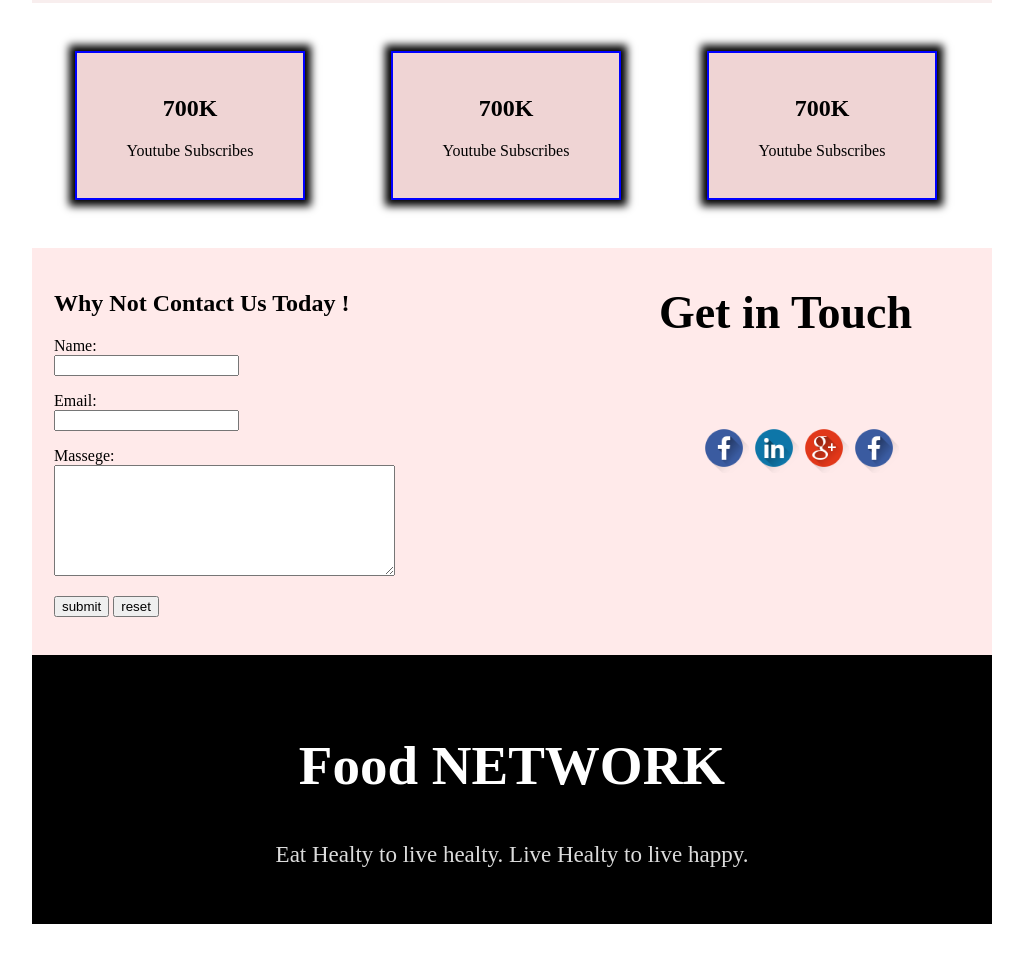
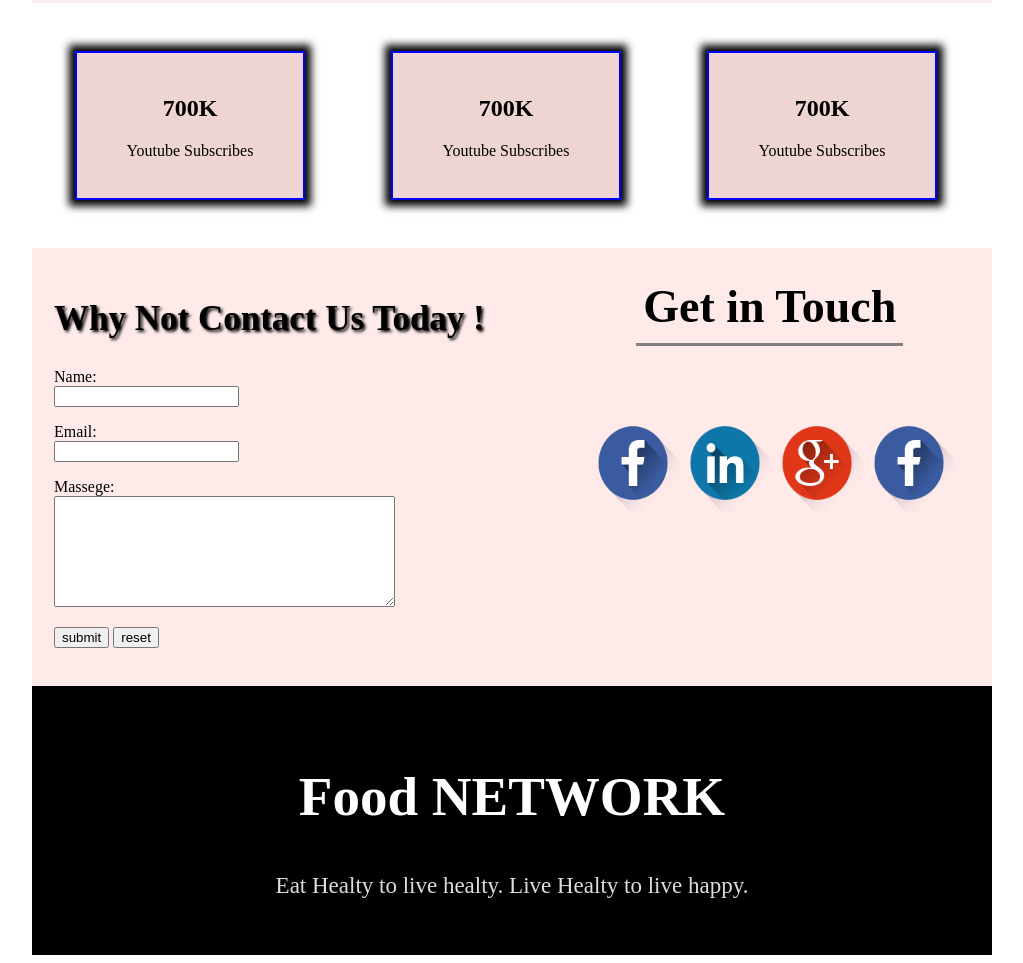
Before and after one commit to niaz3315/assingment_1, a plain HTML site: page index.html in a window 1280 px wide. Shown: the part 1977-2940 px from the top of the page, without its empty margins (128-1151 px from the left). Before the commit the page ends 2909 px from the top, so only its background shows below. Drawn offline with Linux system fonts and the light colour scheme.

Commit message:
cont add

```diff
--- a/style.css
+++ b/style.css
@@ -228,18 +228,24 @@ body {
 .contactleft {
   float: left;
   width: 70%;
-}
-.contactleft {
   background: #ffeaea;
   padding: 22px;
 }
+.contactleft h2 {
+  font-size: 35px;
+  text-shadow: 2px 2px 3px;
+}
 .contactright {
   float: left;
-  width: 40%;
+  width: 66%;
   background: #ffeaea;
 }
 .contactright h2 {
+  text-align: center;
   font-size: 46px;
+  border-bottom: 3px solid gray;
+  padding: 10px 0px;
+  margin: 22px 89px;
 }
 .contactright ul {
   list-style: none;
@@ -255,8 +261,8 @@ body {
 }
 
 .contactright img {
-  width: 50px;
-  height: 50px;
+  width: 92px;
+  height: 98px;
   margin: 46px 0px;
 }
 
```
